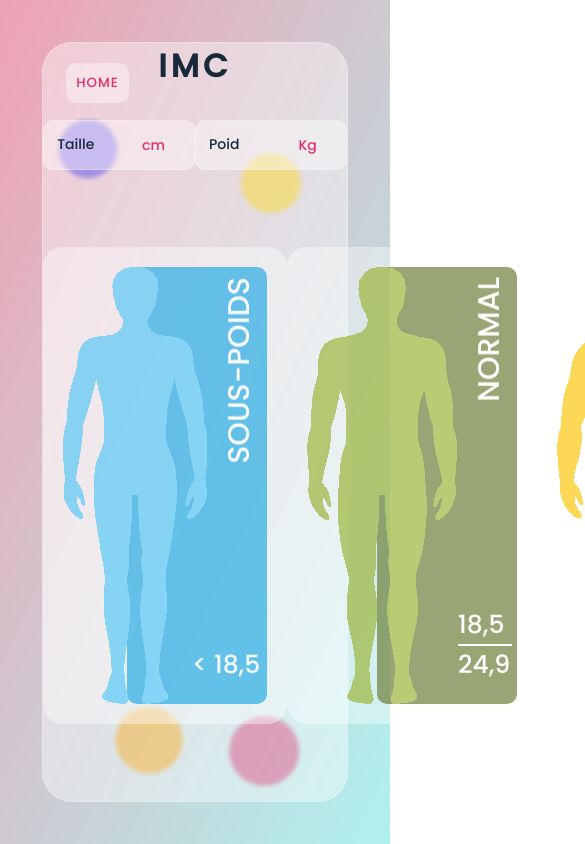
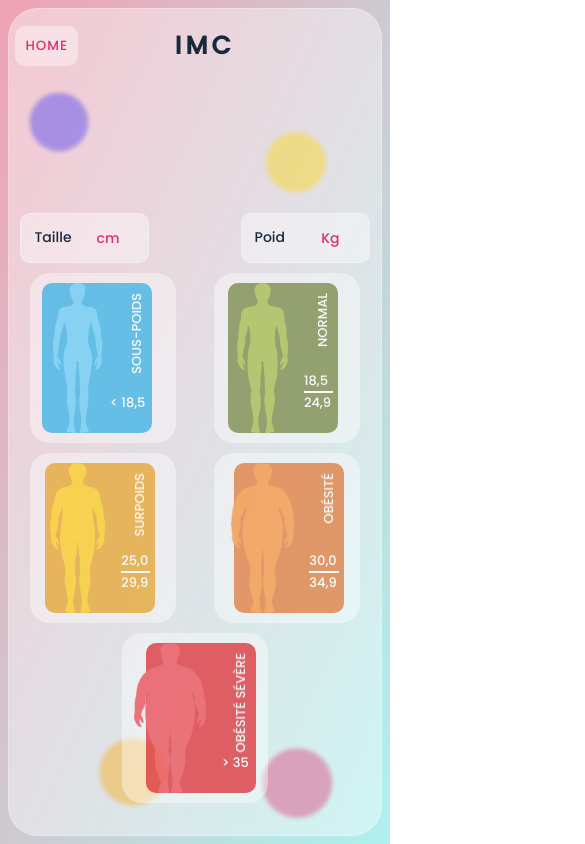
Before and after one commit to Ervin-Halgand/body-indicator, a React (Create React App) app: page /imc in a window 390 px wide. Shown: the top 844 px of the page, 585 px wide, since content can reach past the window. Built offline with nearby package versions, Linux system fonts and the light colour scheme.

Commit message:
adding responsive

```diff
--- a/src/components/Imc/Image/image.js
+++ b/src/components/Imc/Image/image.js
@@ -2,7 +2,7 @@ import "./style.css"
 
 const Image = ({ image, alt, containerColor, desc, desc2, title, active }) => {
     return (
-        <section className={`main__container ${active && "active"}`}>
+        <section className={`main__container ${active && "active__card"}`}>
             <div className="img__container">
                 <img className="img__container__img" src={image} alt={alt} />
                 <div className="img__container__info">
--- a/src/components/Imc/Image/style.css
+++ b/src/components/Imc/Image/style.css
@@ -51,7 +51,7 @@
     z-index: -1;
 }
 
-.active {
+.active__card {
     transform: translate3d(0, -20px, 0);
 }
 
@@ -91,3 +91,95 @@
         transform: translate3d(0, 0, 0);
     }
 }
+
+@media (max-width: 1500px) {
+    .app {
+        height: 98vh;
+    }
+    .img__container__info__title, .img__container__info__desc {
+        font-size: 16px;
+    }
+    .img__container {
+        height: 200px;
+        justify-content: center;
+    }
+    .imc__img {
+        flex-wrap: wrap;
+    }
+    .main__container {
+        margin-top: 10px;
+        height: inherit;
+        width: 146px;
+        padding: 10px 0px;
+        transition: background-color 1s ease-in-out;
+    }
+    .app {
+        padding: 1px;
+    }
+    body {
+        padding: 1vh;
+    }
+    .img__container__info {
+        width: 110px;
+        margin-left: -60px;
+    }
+    .active__card {
+        background-color: rgba(0, 0, 0, .2);
+        transform: translate3d(0, 0, 0);
+    }
+    .imc__info__score {
+        font-size: 25px;
+    }
+}
+
+@media (max-width: 900px) {
+    .imc__info {
+        justify-content: space-between;
+        padding: 0px 10px;
+    }
+    .imc {
+        justify-content: flex-end;
+        padding-bottom: 20px;
+    }
+}
+
+@media (max-width: 500px) {
+
+    .imc__navigate__back {
+        margin-left: 5px;
+    }
+    .imc__title {
+        font-size: 25px;
+    }
+    .img__container__info__title, .img__container__info__desc {
+        font-size: 13px;
+    }
+    .img__container {
+        height: 150px;
+    }
+    .imc__input__container {
+        width: 129px;
+    }
+}
+
+@media (max-width: 350px) {
+    .img__container {
+        height: 84px;
+    }
+    .img__container__info__title, .img__container__info__desc {
+        font-size: 10px;
+    }
+    .img__container__info {
+        width: 75px;
+        margin-left: -36px;
+    }
+    .main__container {
+        width: 91px;
+    }
+    .imc__input__container {
+        width: 110px;
+    }
+    .imc {
+        justify-content: center;
+    }
+}
--- a/src/index.css
+++ b/src/index.css
@@ -7,7 +7,7 @@ body {
   background-image: linear-gradient(to bottom right, var(--pink-light), var(--cyan-light));
   background-repeat: no-repeat;
   min-height: 100vh;
-  overflow-x: hidden;
+  overflow: hidden;
   -webkit-tap-highlight-color: transparent;
   padding: 5vh;
   font-weight: 300;
--- a/src/view/FFMI/Ffmi.js
+++ b/src/view/FFMI/Ffmi.js
@@ -31,13 +31,18 @@ const FFMI = () => {
         // eslint-disable-next-line
     }, [size, weight, fat])
     return (
-        <div className="ffmi">
+        <div className="main__container__page">
+            <div className="navigation__title">
                 <div className="imc__navigate__back">
                     <NavLink to="/">
                         <Button title="Home" />
                     </NavLink>
                 </div>
-            <h1 className="imc__title">ffmi</h1>
+                <div className="imc__title__container">
+                    <h1 className="imc__title">FFMI</h1>
+                </div>
+            </div>
+            <div className="ffmi">
                 <div className="ffmi__input__container">
                     <div className="imc__input__container taille metabolisme__activity__container_info metabolisme__activity__container_info1">
                         <input onChange={(e) => { setSize(e.target.value); }} placeholder="Taille" className="imc__input" type="number" min="50" />
@@ -57,9 +62,10 @@ const FFMI = () => {
                     <div className="bar__container">
                         {(() => {
                             let barItem = []
-                        for (let i = 16; i <= 30; i++) barItem.push(<div className="bar__item"><span>{i}</span></div>)
+                            for (let i = 16; i <= 30; i++) barItem.push(<div key={i} className="bar__item"><span>{i}</span></div>)
                             return barItem;
                         })()}
+                    </div>
                 </div>
             </div>
         </div>
--- a/src/view/FFMI/style.css
+++ b/src/view/FFMI/style.css
@@ -22,7 +22,6 @@
     width: 500px;
     display: flex;
     flex-direction: column;
-    gap: 12px;
 }
 
 .ffmi__input__container__info3 {
@@ -230,3 +229,19 @@
         transform: translate3d(110%, 0, 0);
     }
 }
+
+@media (max-width: 600px) {
+    .ffmi__input__container {
+        width: 90%;
+    }
+    .bar__item::before {
+        content: '' !important;
+    }
+    .bar__item:nth-child(even) {
+        display: none;
+    }
+}
+
+#root {
+    width: 100%;
+}
--- a/src/view/Home/Home.js
+++ b/src/view/Home/Home.js
@@ -9,7 +9,7 @@ const Home = () => {
                 <div className="home__link">imc</div>
             </NavLink>
             <NavLink to="/metabolisme">
-                <div className="home__link">Metabolisme basal</div>
+                <div className="home__link">Metabolisme</div>
             </NavLink>
             <NavLink to="/ffmi">
                 <div className="home__link">ffmi</div>
--- a/src/view/Home/style.css
+++ b/src/view/Home/style.css
@@ -73,3 +73,17 @@
         transform: translate3d(0, 0, 0);
     }
 }
+
+@media (max-width: 1000px) {
+    .home {
+        flex-direction: column;
+    }
+    body {
+        display: flex;
+        justify-content: center;
+        align-items: center;
+    }
+    .app {
+        padding: 5vh;
+    }
+}
--- a/src/view/Imc/Imc.js
+++ b/src/view/Imc/Imc.js
@@ -13,7 +13,6 @@ const Imc = () => {
     const [activeCard, setActiveCard] = useState(undefined);
     const [IMC, setIMC] = useState(0);
     const ImcCalcul = () => {
-        console.log(weight, length);
         if (weight <= 10 || length <= 50) {
             setIMC('');
             return;
@@ -47,17 +46,22 @@ const Imc = () => {
         // eslint-disable-next-line
     }, [weight, length])
     return (
-        <div className="imc">
+        <div className="main__container__page">
+            <div className="navigation__title">
                 <div className="imc__navigate__back">
                     <NavLink to="/">
                         <Button title="Home" />
                     </NavLink>
                 </div>
+                <div className="imc__title__container">
                     <h1 className="imc__title">IMC</h1>
+                </div>
+            </div>
+            <div className="imc">
                 <div className="imc__info">
                     <div className={`imc__info__score ${IMC.length > 1 && 'imc__info__score__show'}`} style={{ color: color }} >{IMC}</div>
                     <div className="imc__input__container taille">
-                    <input onChange={(e) => setLength(e.target.value)} placeholder="Taille" className="imc__input" type="number" min="100" max="250"/>
+                        <input onChange={(e) => setLength(e.target.value)} placeholder="Taille" className="imc__input" type="number" min="100" max="250" />
                     </div>
                     <div className="imc__input__container poid">
                         <input onChange={(e) => setWeight(e.target.value)} placeholder="Poid" className="imc__input" type="number" min="30" />
@@ -68,6 +72,7 @@ const Imc = () => {
                         containerColor={card.containerColor} title={card.title} desc={card.desc} desc2={card?.desc2} active={activeCard === i} />)}
                 </div>
             </div>
+        </div>
     )
 }
 
--- a/src/view/Imc/style.css
+++ b/src/view/Imc/style.css
@@ -51,27 +51,35 @@
     justify-content: space-around;
 }
 
+.imc__title__container {
+    display: flex;
+    justify-content: center;
+    flex: 1;
+}
+
 .imc__title {
     color: var(--blue-dark);
     text-transform: uppercase;
     letter-spacing: 4px;
-    position: absolute;
-    top: -23px;
-    left: 50%;
     opacity: 0;
-    transform: translate3d(-50%, -100px, 0);
-    animation: slideBottom 1s 2.5s forwards;
+    transform: translate3d(0, -100px, 0);
+    animation: slideRight 1s 2.5s forwards;
+    margin-right: 48px;
+}
+
+.main__container__page {
+    height: 90%;
+}
+
+.navigation__title {
+    display: flex;
+    align-items: center;
+    justify-content: space-between;
 }
 
 .imc__navigate__back {
-    position: absolute;
-    top: 0;
-    left: 0;
+    z-index: 1;
     margin-left: 23px;
-    margin-top: 20px;
-}
-
-.imc__navigate__back {
     opacity: 0;
     transform: translate3d(-100px, 0, 0);
     animation: slideRight 1s 2.5s forwards;
@@ -122,3 +130,12 @@
 .age::after {
     content: 'y';
 }
+
+@media (max-width: 1500px) {
+    .imc__input__container {
+        width: 200px;
+    }
+    .imc__info {
+        flex-wrap: wrap;
+    }
+}
--- a/src/view/Metabolisme/Metabolisme.js
+++ b/src/view/Metabolisme/Metabolisme.js
@@ -40,13 +40,18 @@ const Metabolisme = () => {
     }
 
     return (
-        <div className="metabolisme">
+        <div className="main__container__page">
+            <div className="navigation__title">
                 <div className="imc__navigate__back">
                     <NavLink to="/">
                         <Button title="Home" />
                     </NavLink>
                 </div>
-            <h1 className="imc__title">Métabolisme basale</h1>
+                <div className="imc__title__container">
+                    <h1 className="imc__title">Métabolisme</h1>
+                </div>
+            </div>
+            <div className="metabolisme">
                 <div className="metabolisme__container">
                     <div className="metabolisme__sexe">
                         <SelectCard title="Homme" callBack={setSexe} isActive={sexe === "Homme"} />
@@ -78,6 +83,7 @@ const Metabolisme = () => {
                     </div>
                 </div>
             </div >
+        </div>
     )
 }
 
```
Also changed, not shown: src/view/Metabolisme/style.css (+49 -2 lines). Lines whose indentation alone changed are shown as unchanged.
